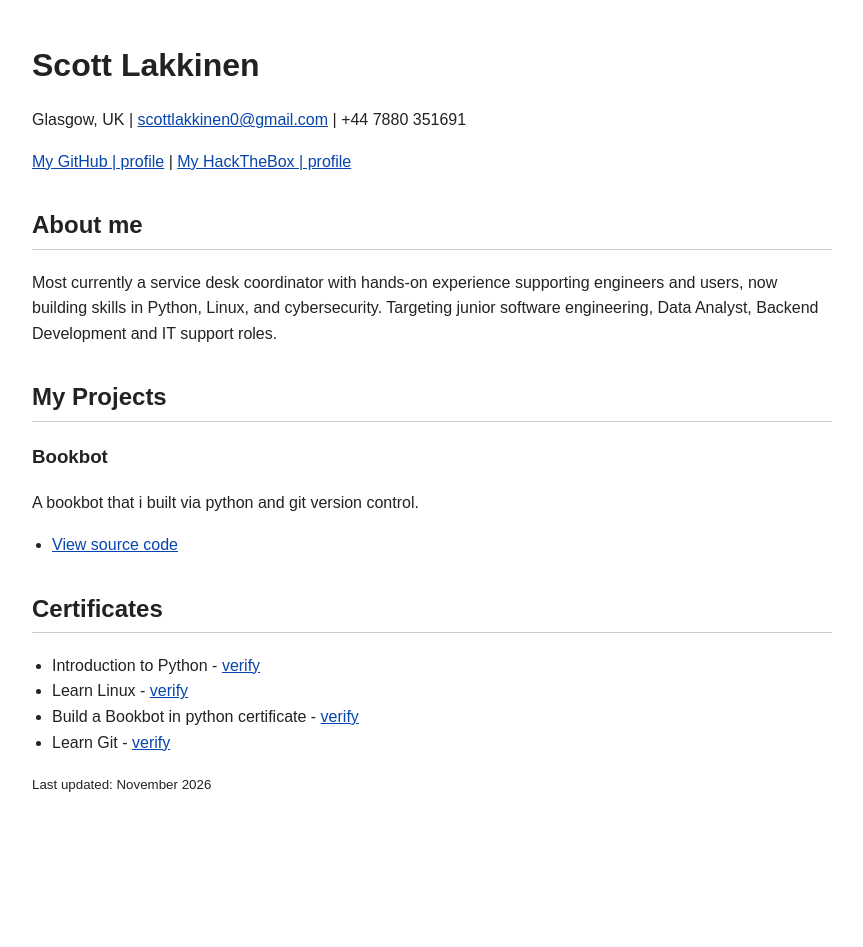
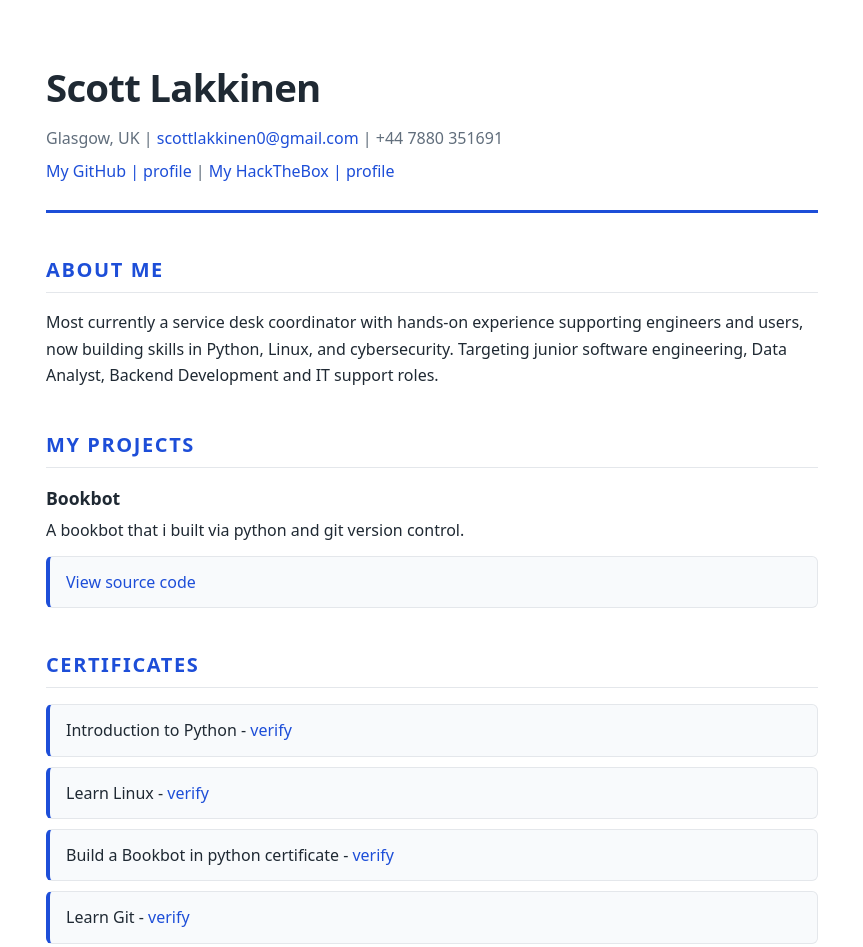
Before and after one commit to re-vik-sys/scott-lakkinen, a plain HTML site: page index.html in a window 1280 px wide. Shown: the top 947 px of the page, without its empty margins (208-1071 px from the left). Before the commit the page ends 837 px from the top, so only its background shows below. Drawn offline with Linux system fonts and the light colour scheme.

Commit message:
updating visual state

```diff
--- a/index.html
+++ b/index.html
@@ -5,18 +5,102 @@
   <meta name="viewport" content="width=device-width, initial-scale=1.0">
   <title>Scott Lakkinen | Portfolio</title>
   <style>
-    body {
-      font-family: Arial, Helvetica, sans-serif;
-      line-height: 1.6;
-      max-width: 800px;
-      margin: 40px auto;
-      padding: 0 20px;
-      color: #222;
-    }
-    h1 { margin-bottom: 0; }
-    h2 { border-bottom: 1px solid #ccc; padding-bottom: 4px; margin-top: 32px; }
-    a { color: #0645ad; }
-    ul { padding-left: 20px; }
+  :root {
+    --text: #1f2933;
+    --muted: #616e7c;
+    --accent: #1d4ed8;
+    --border: #e4e7eb;
+    --bg-soft: #f8fafc;
+  }
+
+  * { box-sizing: border-box; }
+
+  body {
+    font-family: system-ui, -apple-system, "Segoe UI", Roboto, Arial, sans-serif;
+    line-height: 1.65;
+    color: var(--text);
+    background: #ffffff;
+    max-width: 820px;
+    margin: 56px auto;
+    padding: 0 24px;
+  }
+
+  header {
+    border-bottom: 3px solid var(--accent);
+    padding-bottom: 20px;
+    margin-bottom: 8px;
+  }
+
+  h1 {
+    font-size: 2.4rem;
+    font-weight: 700;
+    letter-spacing: -0.02em;
+    margin: 0 0 4px;
+  }
+
+  header p {
+    color: var(--muted);
+    margin: 6px 0;
+  }
+
+  header a, section a, footer a {
+    color: var(--accent);
+    text-decoration: none;
+    font-weight: 500;
+  }
+
+  header a:hover, section a:hover, footer a:hover {
+    text-decoration: underline;
+  }
+
+  h2 {
+    font-size: 1.25rem;
+    text-transform: uppercase;
+    letter-spacing: 0.08em;
+    color: var(--accent);
+    border-bottom: 1px solid var(--border);
+    padding-bottom: 6px;
+    margin: 40px 0 16px;
+  }
+
+  h3 {
+    font-size: 1.1rem;
+    margin: 16px 0 4px;
+  }
+
+  section p {
+    margin: 0 0 12px;
+  }
+
+  ul {
+    list-style: none;
+    padding: 0;
+    margin: 0;
+  }
+
+  section ul li {
+    background: var(--bg-soft);
+    border: 1px solid var(--border);
+    border-left: 4px solid var(--accent);
+    border-radius: 6px;
+    padding: 12px 16px;
+    margin-bottom: 10px;
+  }
+
+  footer {
+    margin-top: 48px;
+    padding-top: 16px;
+    border-top: 1px solid var(--border);
+    color: var(--muted);
+    text-align: center;
+  }
+
+  @media (max-width: 600px) {
+    body { margin: 24px auto; }
+    h1 { font-size: 1.9rem; }
+  }
+</style>
+
   </style>
 </head>
 <body>
```
